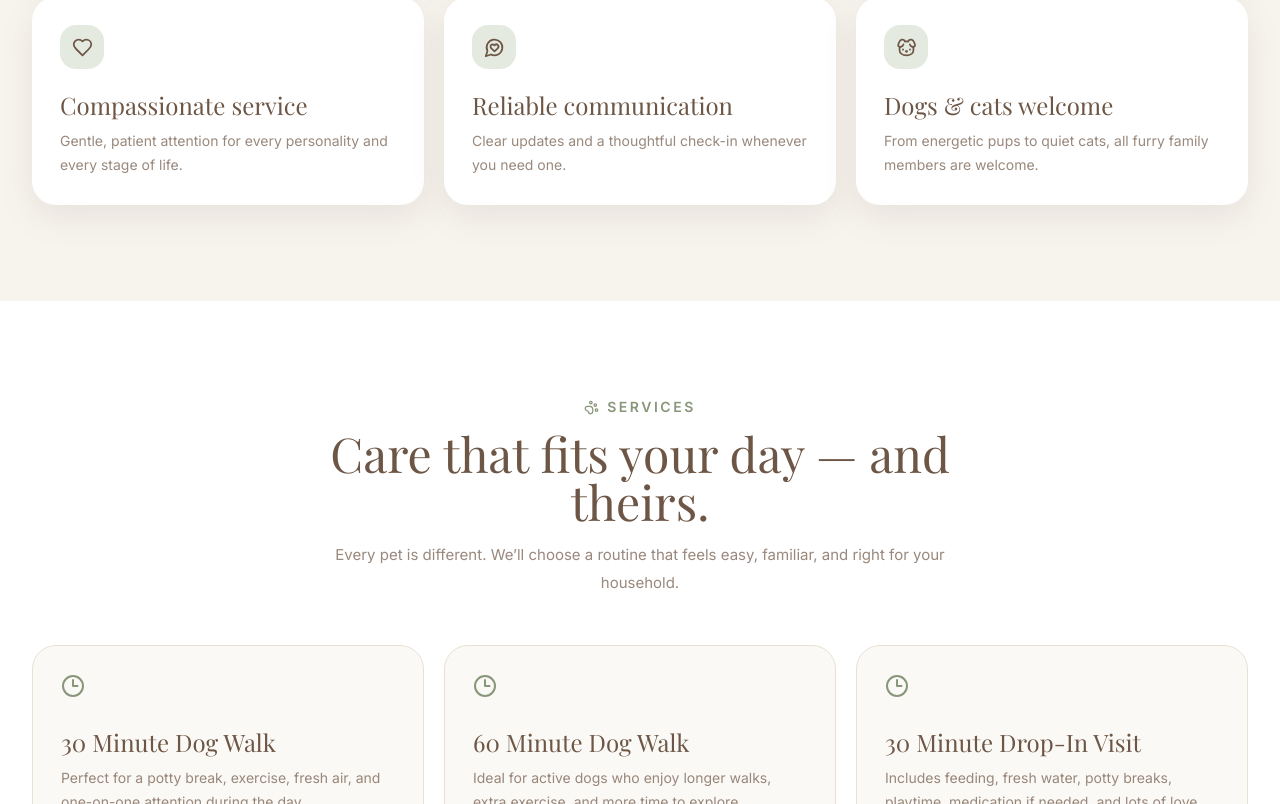
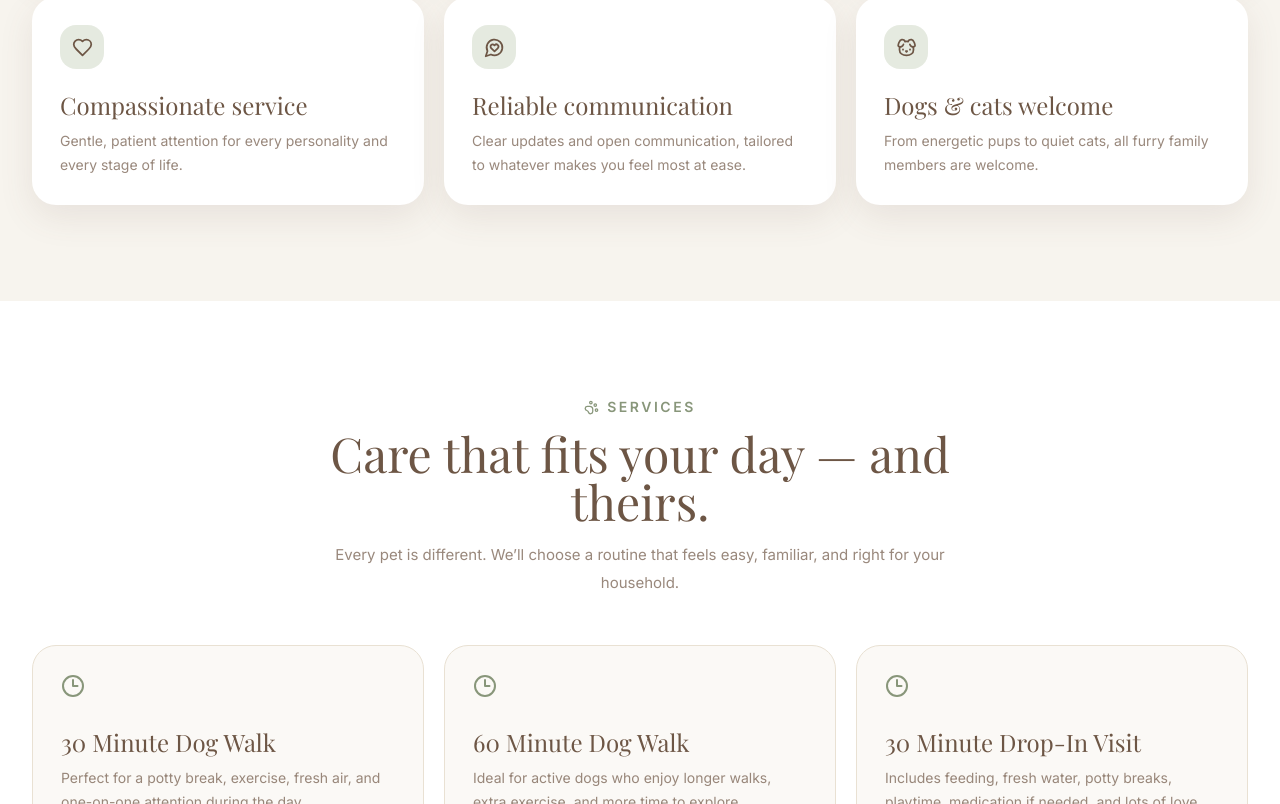
Before and after one commit to Jadeandpaws/jade-and-paws, a Next.js app: page / in a window 1280 px wide. Shown: the part 1876-2680 px from the top of the page. Built offline with nearby package versions, Linux system fonts and the light colour scheme; no server answers; the database is empty; a web font is replaced by a local one.

Commit message:
Enhance FAQ section with detailed answers
Updated FAQ responses for clarity and detail.

```diff
--- a/app/page.tsx
+++ b/app/page.tsx
@@ -13,7 +13,7 @@ const reasons = [
   ['Photo & video updates', Camera, 'A little window into their day, so you can relax while you’re away.'],
   ['Home is their happy place', House, 'Familiar spaces, familiar smells, and care right where they feel safest.'],
   ['Compassionate service', Heart, 'Gentle, patient attention for every personality and every stage of life.'],
-  ['Reliable communication', MessageCircleHeart, 'Clear updates and a thoughtful check-in whenever you need one.'],
+  ['Reliable communication', MessageCircleHeart, 'Clear updates and open communication, tailored to whatever makes you feel most at ease.'],
   ['Dogs & cats welcome', Dog, 'From energetic pups to quiet cats, all furry family members are welcome.'],
 ] as const;
 const services = [
@@ -26,12 +26,14 @@ const services = [
 ] as const;
 const faqs = [
   ['How do I book?', 'Send a booking request below. I’ll reply to learn about your pets and arrange a complimentary meet & greet.'],
-  ['Do you offer overnight stays?', 'Yes. Overnight house sitting is available so your pets have a familiar, caring presence through the night.'],
-  ['Can medications be administered?', 'We can discuss medication routines during our meet & greet to make sure I can support your pet safely and confidently.'],
-  ['Do you provide photo updates?', 'Always. You’ll receive photos, videos, and a note after visits so you know exactly how things are going.'],
-  ['What payment methods do you accept?', 'Payment details will be shared with your booking confirmation. A deposit is required to reserve care dates.'],
-  ['What areas do you serve?', 'Jade & Paws proudly serves Frederick, Maryland. Ask about your neighborhood when you reach out.'],
-  ['Can I schedule a meet & greet?', 'Absolutely. A meet & greet helps us get acquainted and gives your pets a chance to say hello first.'],
+  ['Do you offer overnight stays?', 'Yes! Overnight pet sitting allows your pets to stay comfortable in their own home while receiving companionship, attention, and care throughout the night. It’s a great way to keep them on their normal routine, even when you’re away. This option tends to be the best fit for pets who feel most at ease staying in their own space and sticking to their usual routine, rather than being boarded elsewhere.'],
+  ['Can medications be administered?', 'Yes. We’ll talk through your pet’s medication routine during our complimentary meet & greet, so we can figure out together whether I’m able to accommodate their individual needs.'],
+  ['Do you provide photo updates?', 'Yes, you’ll receive regular photos, videos, and visit summaries so you always know how your pet is doing while you’re away. I’m also happy to adjust how often you hear from me — some pet parents love frequent updates, while others just want the reassurance that their pet is happy and well cared for.'],
+  ['What payment methods do you accept?', 'I accept cash (preferred), Venmo, Cash App, PayPal, and Zelle. A 30% deposit is required to reserve your booking dates, with the remaining balance due before or at the start of your scheduled service.'],
+  ['What areas do you serve?', 'Jade & Paws proudly serves Frederick, Maryland. Not sure if you’re within my service area? Just reach out — I’m happy to check and let you know.'],
+  ['Can I schedule a meet & greet?', 'Every new client starts with a complimentary meet & greet. It’s a chance for us to get to know each other, talk through your pet’s routine, answer any questions you have, and make sure we’re a great fit before care begins.'],
+  ['How will I know my pet is doing while I’m away?', 'I provide regular updates with photos, videos, and visit summaries so you can feel confident and connected the whole time you’re away. I’ll tailor communication to your preferences, too — whether you love frequent check-ins or simply want the reassurance that your pet is happy and well cared for.'],
+  ['Are you insured?', 'I’m not currently insured, but I take every booking seriously and treat your home and pet with the same care and respect I’d want for my own. I prioritize the safety and well-being of every pet in my care and believe in open, honest communication with every client, so you always know exactly what to expect.'],
 ] as const;
 
 export default function Home() {
```
